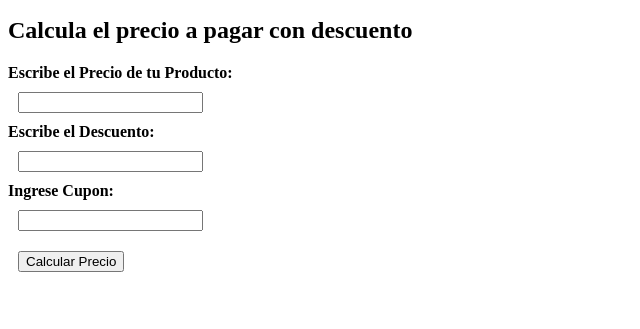
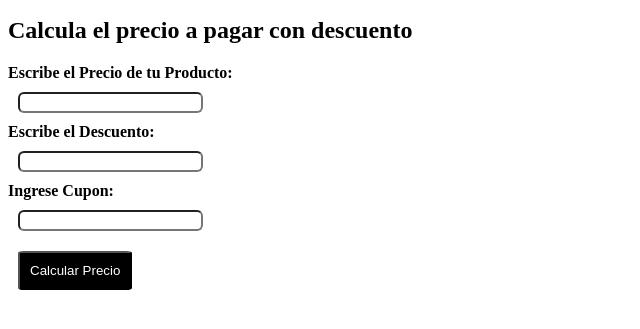
Before and after one commit to harvus1/curso-practico-javascript, a plain HTML site: page descuentos.html in a window 1280 px wide. Shown: the part 101-430 px from the top of the page, without its empty margins (0-640 px from the left). Drawn offline with Linux system fonts and the light colour scheme.

Commit message:
2- Funciones Terminadas

```diff
--- a/descuentos.html
+++ b/descuentos.html
@@ -4,22 +4,35 @@
     <meta charset="UTF-8" />
     <meta http-equiv="X-UA-Compatible" content="IE=edge" />
     <meta name="viewport" content="width=device-width, initial-scale=1.0" />
+    <link rel="preconnect" href="https://fonts.googleapis.com" />
+    <link rel="preconnect" href="https://fonts.gstatic.com" crossorigin>
+    <link
+      href="https://fonts.googleapis.com/css2?family=Quicksand:wght@300;500;700&display=swap"
+      rel="stylesheet"
+    />
     <title>Porcentajes y Descuentos</title>
     <style>
-        section input{
+      :root {
+          font: Ubuntu;
+      }
+      section input {
         display: flex;
         margin: 10px;
+        border-radius: 6px;
       }
 
       section label {
         font-weight: bold;
       }
 
-        section button{
+      section button {
         margin: 10px;
+        background-color: black;
+        color: white;
+        padding: 10px;
+        border-radius: 5%;
       }
     </style>
-
   </head>
   <body>
     <header>
@@ -37,7 +50,7 @@
         <input type="number" id="InputDiscount" />
 
         <label for="InputCoupon">Ingrese Cupon:</label>
-        <input type="text" id="InputCoupon">
+        <input type="text" id="InputCoupon" />
 
         <button type="button" onclick="onClickButtonPriceDiscount()">
           Calcular Precio
```
Also changed, not shown: descuentos.js (+7 -11 lines). Lines whose indentation alone changed are shown as unchanged.
